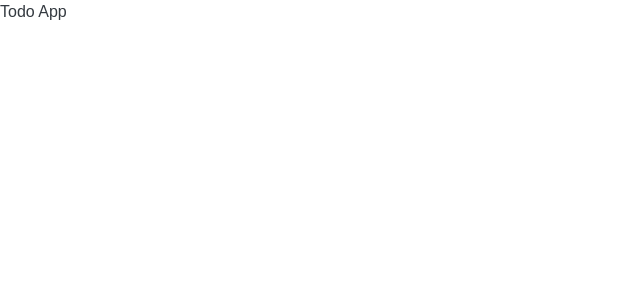
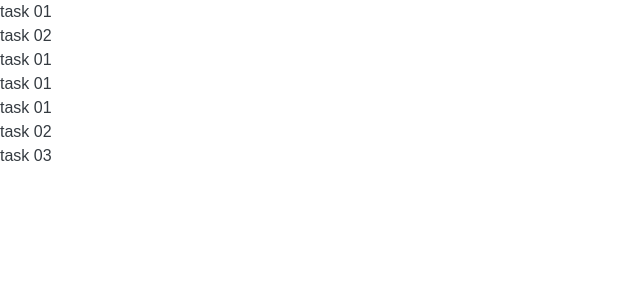
Before and after one commit to Jingfei-Wang-233/assignment-todo-react-ts, a React (Vite) app: page / in a window 1280 px wide. Shown: the top 300 px of the page, without its empty margins (0-640 px from the left). Built offline with nearby package versions, Linux system fonts and the light colour scheme; data requests are answered from the project's data file.

Commit message:
feat: render task name

```diff
--- a/src/App.tsx
+++ b/src/App.tsx
@@ -1,7 +1,27 @@
-import React from 'react';
+import React, { useEffect, useState } from 'react';
+import { fetch } from './api/tasks';
+import { Task } from './types';
 
 const App = () => {
-  return <div>Todo App</div>;
+  // useState 更新 tasks的state
+  // useState 的初始值是数组、对象等复杂的数据类型，需要明确指定泛型类型, 否则： TS2339: Property 'name' does not exist on type 'never'.
+  const [tasks, setTasks] = useState<Task[]>([]);
+
+  // useEffect 获取数据，以便能setTask
+  useEffect(() => {
+    fetch().then((data) => setTasks(data));
+    // console.log(tasks);
+  }, []);
+
+  return (
+    <div className="App">
+      <ul>
+        {tasks.map((task) => (
+          <li key={task.id}>{task.name}</li>
+        ))}
+      </ul>
+    </div>
+  );
 };
 
 export default App;
--- /dev/null
+++ b/src/types.ts
@@ -0,0 +1,5 @@
+export type Task = {
+  id?: number;
+  name: string;
+  completed: boolean;
+}
```
Also changed, not shown: 1 other file (tests, documents, lock files or other folders).
